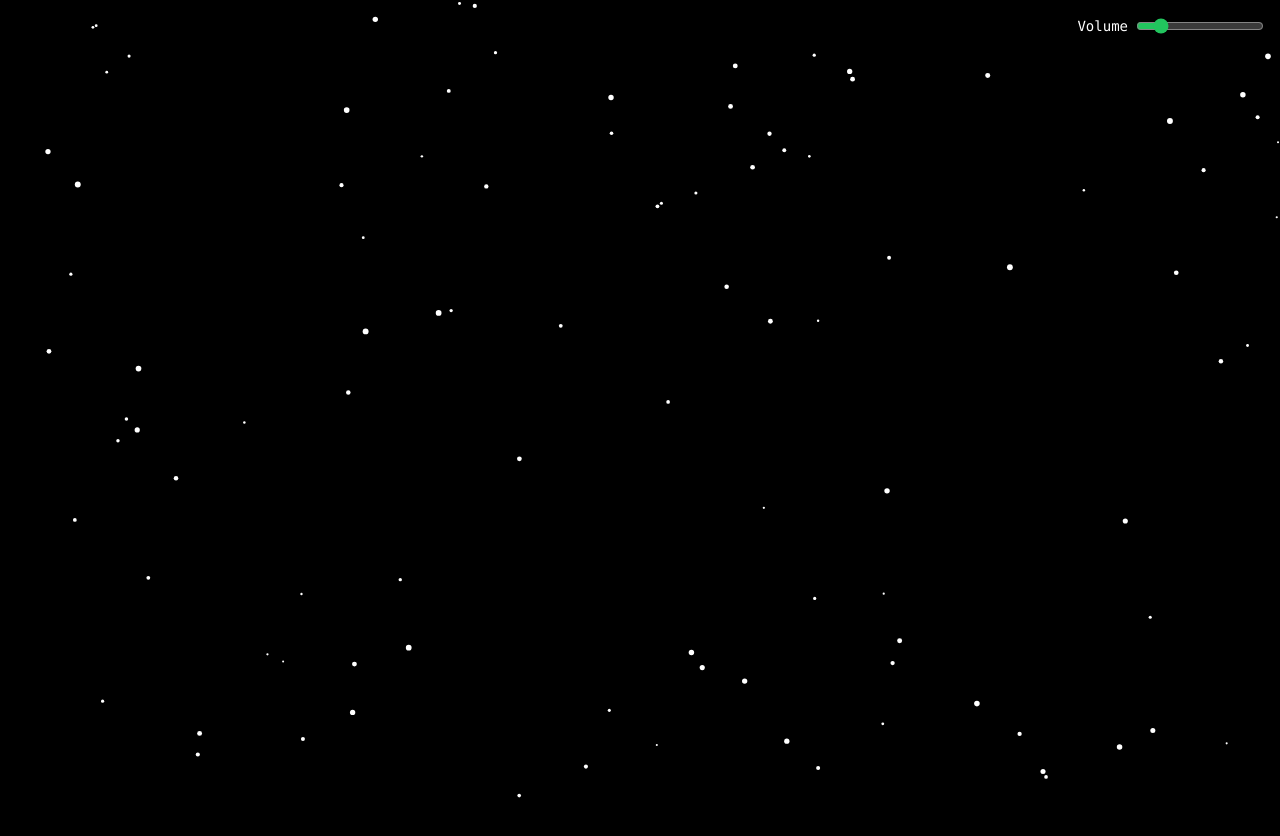
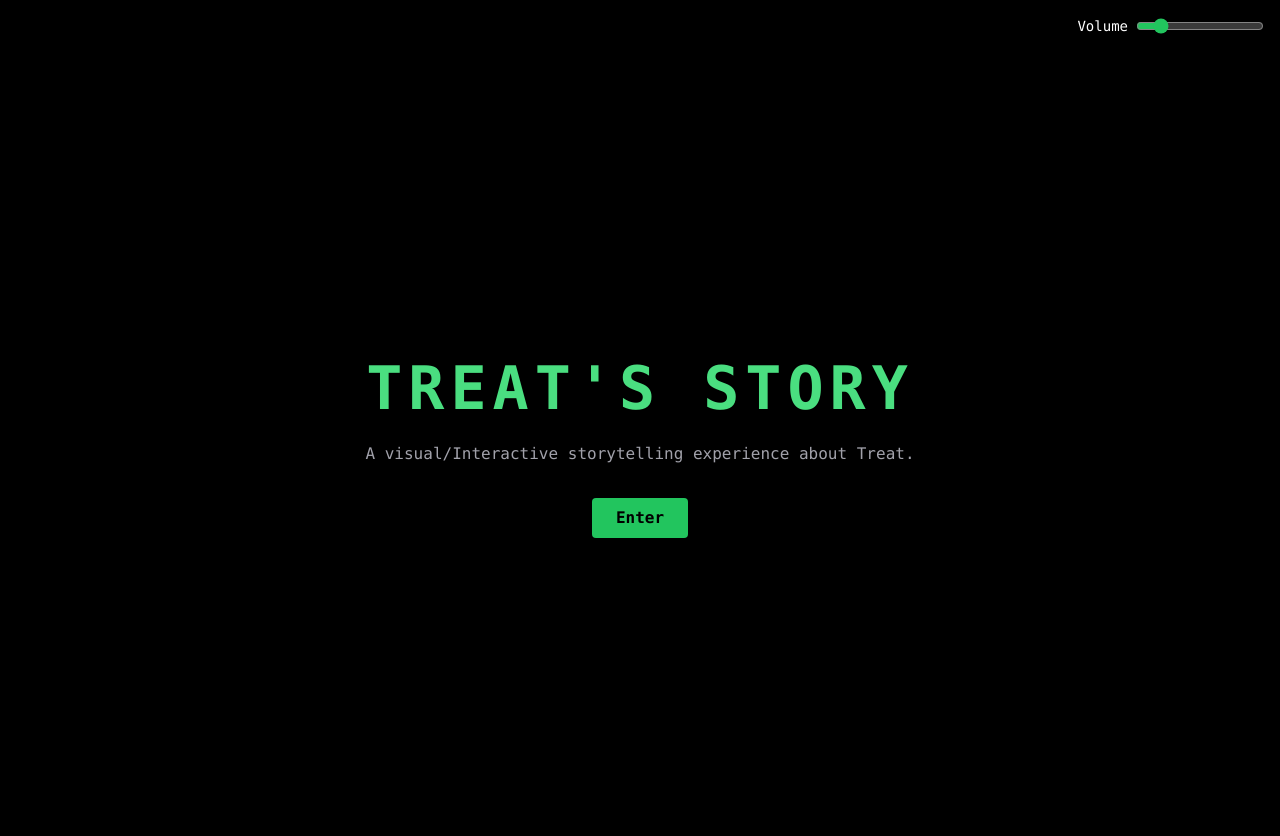
Before and after one commit to Treatx/treat-dossier, a React (Create React App) app: page / in a window 1280 px wide. Shown: the top 836 px of the page. Built offline with nearby package versions, Linux system fonts and the light colour scheme.

Commit message:
✨ Smooth fade-in for intro + snow fade transition fix

```diff
--- a/src/App.js
+++ b/src/App.js
@@ -1,6 +1,9 @@
+// App.js - Snow fades fast and delays 2s before dossier
 import { useEffect, useRef, useState } from "react";
 import { motion, AnimatePresence } from "framer-motion";
 import Intro from './Intro';
+import MainTitle from './MainTitle';
+import Snowfall from './Snowfall';
 
 const sections = {
   Abilities: [
@@ -44,29 +47,27 @@ const sections = {
 };
 
 export default function App() {
-  const [menu, setMenu] = useState(true); // Starts true for menu (after intro, user chooses section)
-  const [category, setCategory] = useState(null); // category null until user picks
+  const [state, setState] = useState("main-title");
+  const [menu, setMenu] = useState(true);
+  const [category, setCategory] = useState(null);
   const [index, setIndex] = useState(0);
   const [displayedText, setDisplayedText] = useState("");
   const [volume, setVolume] = useState(0.15);
-  const [showMenu, setShowMenu] = useState(false);
+  const [snowOpacity, setSnowOpacity] = useState(0);
+  const [blackScreen, setBlackScreen] = useState(false);
+  const bgmRef = useRef(null);
 
-  const bgmRef = useRef(null);
   const currentSection = category ? sections[category]?.[index] : null;
 
-  // Music play + ramp
   useEffect(() => {
+    if (state === "intro" && bgmRef.current) {
       const audio = bgmRef.current;
-    if (!audio) return;
-
       let volumeLevel = 0.0;
       audio.volume = volumeLevel;
       audio.loop = true;
 
-    const tryPlay = () => {
-      const playPromise = audio.play();
-      if (playPromise !== undefined) {
-        playPromise.then(() => {
+      const start = setTimeout(() => {
+        audio.play().catch(() => {});
         const ramp = setInterval(() => {
           if (volumeLevel < volume) {
             volumeLevel = Math.min(volumeLevel + 0.01, volume);
@@ -75,30 +76,16 @@ export default function App() {
             clearInterval(ramp);
           }
         }, 100);
-        }).catch((e) => {
-          console.warn("Autoplay blocked, waiting for interaction:", e);
-        });
+      }, 1000);
+
+      return () => clearTimeout(start);
     }
-    };
+  }, [state, volume]);
 
-    const delayPlay = setTimeout(tryPlay, 300);
-    return () => clearTimeout(delayPlay);
+  useEffect(() => {
+    if (bgmRef.current) bgmRef.current.volume = volume;
   }, [volume]);
 
-  // Autoplay fallback
-  useEffect(() => {
-    const resumeAudio = () => {
-      const audio = bgmRef.current;
-      if (audio && audio.paused) {
-        audio.play().catch(() => {});
-      }
-      window.removeEventListener("click", resumeAudio);
-    };
-    window.addEventListener("click", resumeAudio);
-    return () => window.removeEventListener("click", resumeAudio);
-  }, []);
-
-  // Typewriter
   useEffect(() => {
     if (!currentSection) return;
     const text = currentSection.content;
@@ -106,14 +93,12 @@ export default function App() {
     setDisplayedText("");
     const interval = setInterval(() => {
       if (i <= text.length) {
-        setDisplayedText((prev) =>
-          prev !== text.slice(0, i) ? text.slice(0, i) : prev
-        );
+        setDisplayedText(text.slice(0, i));
         i++;
       } else {
         clearInterval(interval);
       }
-    }, 35);
+    }, 50);
     return () => clearInterval(interval);
   }, [index, category]);
 
@@ -134,13 +119,63 @@ export default function App() {
     setMenu(false);
   };
 
+  const handleEnter = () => {
+    setState("transitioning");
+    setTimeout(() => {
+      let step = 0;
+      const fadeIn = setInterval(() => {
+        step += 0.02;
+        setSnowOpacity(step);
+        if (step >= 1) clearInterval(fadeIn);
+      }, 60);
+
+      setTimeout(() => {
+        setState("intro");
+      }, 3000);
+    }, 1500);
+  };
+
+  const fadeOutSnowFullyThenTransition = () => {
+    let step = snowOpacity;
+    const fadeOut = setInterval(() => {
+      step = Math.max(0, step - 0.05);
+      setSnowOpacity(step);
+      if (step <= 0) {
+        clearInterval(fadeOut);
+        setBlackScreen(true);
+        setTimeout(() => {
+          setBlackScreen(false);
+          setState("menu");
+        }, 2000);
+      }
+    }, 40);
+  };
+
   return (
     <div className="min-h-screen bg-black text-green-400 font-mono flex flex-col items-center justify-center px-6 py-12 relative">
-      {/* Audio */}
-      <audio ref={bgmRef} src="/bgm.mp3" preload="auto" />
+      {(state === "intro" || state === "transitioning") && (
+        <motion.div
+          style={{ opacity: snowOpacity }}
+          animate={{ opacity: snowOpacity }}
+          transition={{ duration: 1.2 }}
+          className="absolute inset-0 z-0 pointer-events-none"
+        >
+          <Snowfall />
+        </motion.div>
+      )}
 
-      {/* Volume Control */}
-      <div className="absolute top-4 right-4 flex items-center space-x-2">
+      {state !== "main-title" && <audio ref={bgmRef} src="/bgm.mp3" preload="auto" />}
+
+      {blackScreen && (
+        <motion.div
+          className="absolute inset-0 bg-black z-50"
+          initial={{ opacity: 0 }}
+          animate={{ opacity: 1 }}
+          transition={{ duration: 1 }}
+        />
+      )}
+
+      <div className="absolute top-4 right-4 flex items-center space-x-2 z-10">
         <label className="text-white text-sm">Volume</label>
         <input
           type="range"
@@ -148,26 +183,44 @@ export default function App() {
           max="1"
           step="0.01"
           value={volume}
-          onChange={(e) => setVolume(parseFloat(e.target.value))}
+          onChange={(e) => {
+            setVolume(parseFloat(e.target.value));
+            if (bgmRef.current) bgmRef.current.volume = parseFloat(e.target.value);
+          }}
           className="w-32 accent-green-500"
         />
       </div>
 
       <AnimatePresence mode="wait">
-        {!showMenu ? (
+        {state === "main-title" && (
+          <motion.div
+            key="title"
+            initial={{ opacity: 0 }}
+            animate={{ opacity: 1 }}
+            exit={{ opacity: 0 }}
+            transition={{ duration: 1 }}
+          >
+            <MainTitle onEnter={handleEnter} />
+          </motion.div>
+        )}
+
+        {state === "intro" && (
           <motion.div
             key="intro"
             initial={{ opacity: 1 }}
             exit={{ opacity: 0 }}
             transition={{ duration: 1 }}
           >
-            <Intro onFinish={() => setShowMenu(true)} />
+            <Intro onFinish={fadeOutSnowFullyThenTransition} />
           </motion.div>
-        ) : (
+        )}
+
+        {state === "menu" && (
           <motion.div
             key="menu"
             initial={{ opacity: 0 }}
             animate={{ opacity: 1 }}
+            exit={{ opacity: 0 }}
             transition={{ duration: 1 }}
             className="w-full max-w-3xl flex flex-col items-center"
           >
--- /dev/null
+++ b/src/Dossier.jsx
@@ -0,0 +1,130 @@
+// Dossier.jsx
+import React, { useRef, useState, useEffect } from "react";
+import { motion, AnimatePresence } from "framer-motion";
+
+const sections = {
+  Abilities: [
+    {
+      title: "Cursed Technique",
+      content:
+        "Echo Partition — Treat exists in a glitched echo-layer of reality. He can slip between frames and act ahead of time.",
+    },
+    {
+      title: "Passive Aura",
+      content:
+        "Desync Field — Enemies near Treat experience 200ms+ reaction delay while he remains unaffected.",
+    },
+    {
+      title: "Black Flash Equivalent",
+      content:
+        "Packet Loss — A cursed strike that overloads an enemy's senses, stunning them in a lag spike of perception.",
+    },
+    {
+      title: "Domain",
+      content:
+        "Dead Link Sanctuary — A network topology-based domain where Treat can rewrite space, delay enemy senses, and warp movement.",
+    },
+  ],
+  Backstory: [],
+  Personality: [],
+};
+
+export default function Dossier() {
+  const [menu, setMenu] = useState(true);
+  const [category, setCategory] = useState("");
+  const [index, setIndex] = useState(0);
+  const [displayedText, setDisplayedText] = useState("");
+
+  const currentSection = sections[category]?.[index];
+
+  useEffect(() => {
+    if (!currentSection) return;
+    const text = currentSection.content;
+    let i = 0;
+    setDisplayedText("");
+    const interval = setInterval(() => {
+      if (i <= text.length) {
+        setDisplayedText(text.slice(0, i));
+        i++;
+      } else {
+        clearInterval(interval);
+      }
+    }, 20);
+    return () => clearInterval(interval);
+  }, [index, category]);
+
+  const handleNext = () => {
+    const nextIndex = index + 1;
+    if (nextIndex < sections[category].length) {
+      setIndex(nextIndex);
+    } else {
+      setMenu(true);
+      setCategory("");
+      setIndex(0);
+    }
+  };
+
+  const handleSelect = (key) => {
+    setCategory(key);
+    setIndex(0);
+    setMenu(false);
+  };
+
+  return (
+    <div className="min-h-screen flex flex-col items-center justify-center px-6 py-12">
+      {menu ? (
+        <div className="space-y-4 text-center">
+          <h1 className="text-white text-3xl mb-6 tracking-widest">TREAT DOSSIER</h1>
+          {Object.keys(sections).map((key) => {
+            const locked = sections[key].length === 0;
+            return (
+              <button
+                key={key}
+                onClick={() => !locked && handleSelect(key)}
+                disabled={locked}
+                className={`block w-64 border py-2 px-4 rounded transition ${
+                  locked
+                    ? "border-zinc-700 text-zinc-500 cursor-not-allowed"
+                    : "border-green-500 hover:bg-green-500 hover:text-black"
+                }`}
+              >
+                {locked ? `${key} (Locked)` : key}
+              </button>
+            );
+          })}
+        </div>
+      ) : (
+        <AnimatePresence mode="wait">
+          <motion.div
+            key={currentSection?.title}
+            initial={{ opacity: 0, scale: 0.95 }}
+            animate={{ opacity: 1, scale: 1 }}
+            exit={{ opacity: 0, scale: 0.95 }}
+            transition={{ duration: 0.4 }}
+            className="w-full max-w-3xl flex flex-col items-center"
+          >
+            <motion.h2
+              className="text-white text-2xl uppercase tracking-wide mb-4"
+              initial={{ opacity: 0, y: -10 }}
+              animate={{ opacity: 1, y: 0 }}
+              transition={{ duration: 0.4 }}
+            >
+              {currentSection?.title}
+            </motion.h2>
+
+            <div className="bg-zinc-900 border border-green-500 p-6 rounded-md w-full min-h-[160px] shadow-md mb-6">
+              <pre className="whitespace-pre-wrap break-words">{displayedText}</pre>
+            </div>
+
+            <button
+              onClick={handleNext}
+              className="px-6 py-2 bg-green-500 text-black rounded hover:bg-green-400 transition font-semibold"
+            >
+              {index + 1 < sections[category]?.length ? "Next" : "Back to Menu"}
+            </button>
+          </motion.div>
+        </AnimatePresence>
+      )}
+    </div>
+  );
+}
--- a/src/Intro.jsx
+++ b/src/Intro.jsx
@@ -1,70 +1,52 @@
-import React, { useEffect, useState, useRef } from 'react';
-import Snowfall from './Snowfall';
-import { motion, AnimatePresence } from 'framer-motion';
+// Intro.jsx - Fix first line cut-in by ensuring fade logic applies on mount
+import { useEffect, useState } from "react";
+import { motion, AnimatePresence } from "framer-motion";
 
-const lines = [
-  "I don't know what a good person in life is....",
+const introLines = [
+  "I don't know what a good person in life is...",
   "But whoever that person is, I know it's not me.",
-  "But this time... maybe I can make it right.",
+  "But this time, maybe I can make it right."
 ];
 
 export default function Intro({ onFinish }) {
-  const [currentLine, setCurrentLine] = useState(0);
-  const [visible, setVisible] = useState(true);
-  const audioRef = useRef(null);
+  const [index, setIndex] = useState(0);
+  const [showLine, setShowLine] = useState(false);
 
   useEffect(() => {
-    if (audioRef.current) {
-      audioRef.current.volume = 0.2;
-      audioRef.current.loop = true;
-      audioRef.current.play().catch((e) => {
-        console.warn("Autoplay failed, user interaction required.", e);
-      });
+    const fadeInStart = setTimeout(() => setShowLine(true), 100); // Ensures mount transition
+
+    if (index < introLines.length) {
+      const lineTimer = setTimeout(() => {
+        setShowLine(false);
+        const nextTimer = setTimeout(() => {
+          setIndex((prev) => prev + 1);
+        }, 800);
+        return () => clearTimeout(nextTimer);
+      }, 3000);
+      return () => {
+        clearTimeout(lineTimer);
+        clearTimeout(fadeInStart);
+      };
+    } else {
+      const finishTimer = setTimeout(() => onFinish(), 1000);
+      return () => clearTimeout(finishTimer);
     }
-  }, []);
-
-  useEffect(() => {
-    let fadeOutTimer, nextLineTimer;
-
-    if (visible) {
-      fadeOutTimer = setTimeout(() => setVisible(false), 3500); // Stay visible 3.5s
-    } else {
-      nextLineTimer = setTimeout(() => {
-        if (currentLine < lines.length - 1) {
-          setCurrentLine((prev) => prev + 1);
-          setVisible(true);
-        } else {
-          onFinish();
-        }
-      }, 1000); // 1s fade out time before next
-    }
-
-    return () => {
-      clearTimeout(fadeOutTimer);
-      clearTimeout(nextLineTimer);
-    };
-  }, [visible, currentLine, onFinish]);
+  }, [index]);
 
   return (
-    <div className="relative h-screen bg-black text-white flex items-center justify-center overflow-hidden">
-      <Snowfall />
-      <audio ref={audioRef} src="/bgm.mp3" autoPlay />
-
+    <div className="h-screen w-full flex items-center justify-center">
       <AnimatePresence mode="wait">
-        {visible && (
-          <motion.div
-            key={currentLine}
-            initial={{ opacity: 0, y: 10 }}
-            animate={{ opacity: 1, y: 0 }}
-            exit={{ opacity: 0, y: -10 }}
-            transition={{
-              duration: 2,
-              ease: 'easeInOut',
-            }}
-            className="z-10 text-xl md:text-2xl text-center px-6 font-light"
+        {showLine && (
+          <motion.p
+            key={index}
+            className="text-white text-xl sm:text-2xl md:text-3xl font-light tracking-wide text-center px-4"
+            initial={{ opacity: 0 }}
+            animate={{ opacity: 1 }}
+            exit={{ opacity: 0 }}
+            transition={{ duration: 2 }}
           >
-            {lines[currentLine]}
-          </motion.div>
+            {introLines[index]}
+          </motion.p>
         )}
       </AnimatePresence>
     </div>
--- /dev/null
+++ b/src/MainTitle.jsx
@@ -0,0 +1,19 @@
+// MainTitle.jsx
+import React from "react";
+
+export default function MainTitle({ onEnter }) {
+  return (
+    <div className="h-screen flex flex-col items-center justify-center text-center px-4">
+      <h1 className="text-4xl sm:text-6xl font-bold mb-6 tracking-widest">TREAT'S STORY</h1>
+      <p className="mb-8 text-zinc-400 max-w-xl">
+        A visual/Interactive storytelling experience about Treat.
+      </p>
+      <button
+        onClick={onEnter}
+        className="bg-green-500 hover:bg-green-400 text-black font-semibold py-2 px-6 rounded transition"
+      >
+        Enter
+      </button>
+    </div>
+  );
+}
--- a/src/index.js
+++ b/src/index.js
@@ -11,7 +11,5 @@ root.render(
   </React.StrictMode>
 );
 
-// If you want to start measuring performance in your app, pass a function
-// to log results (for example: reportWebVitals(console.log))
-// or send to an analytics endpoint. Learn more: https://bit.ly/CRA-vitals
+
 reportWebVitals();
```
Also changed, not shown: src/MainMenu.jsx (deleted, +0 -9 lines), 1 other file (tests, documents, lock files or other folders). Lines whose indentation alone changed are shown as unchanged.
